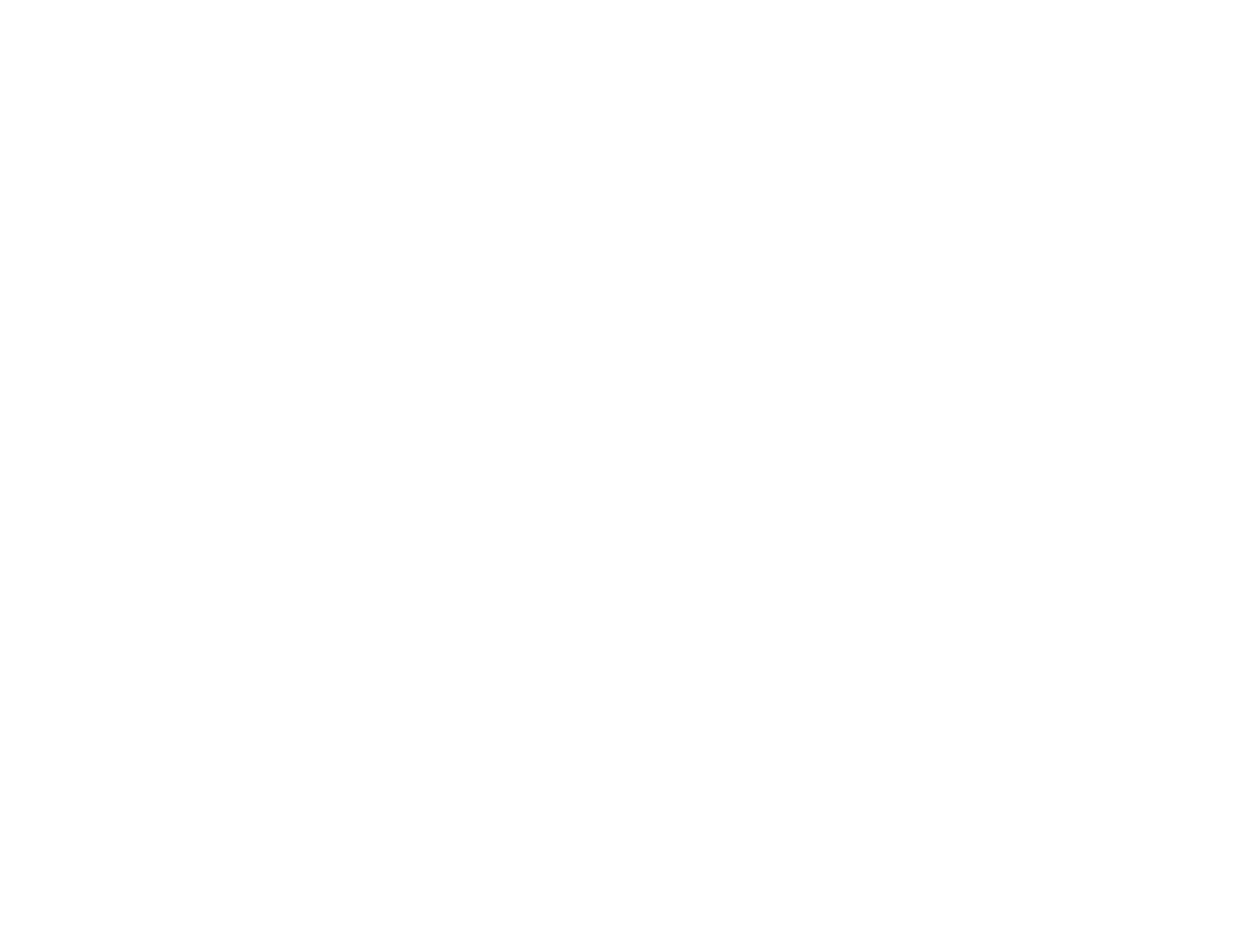
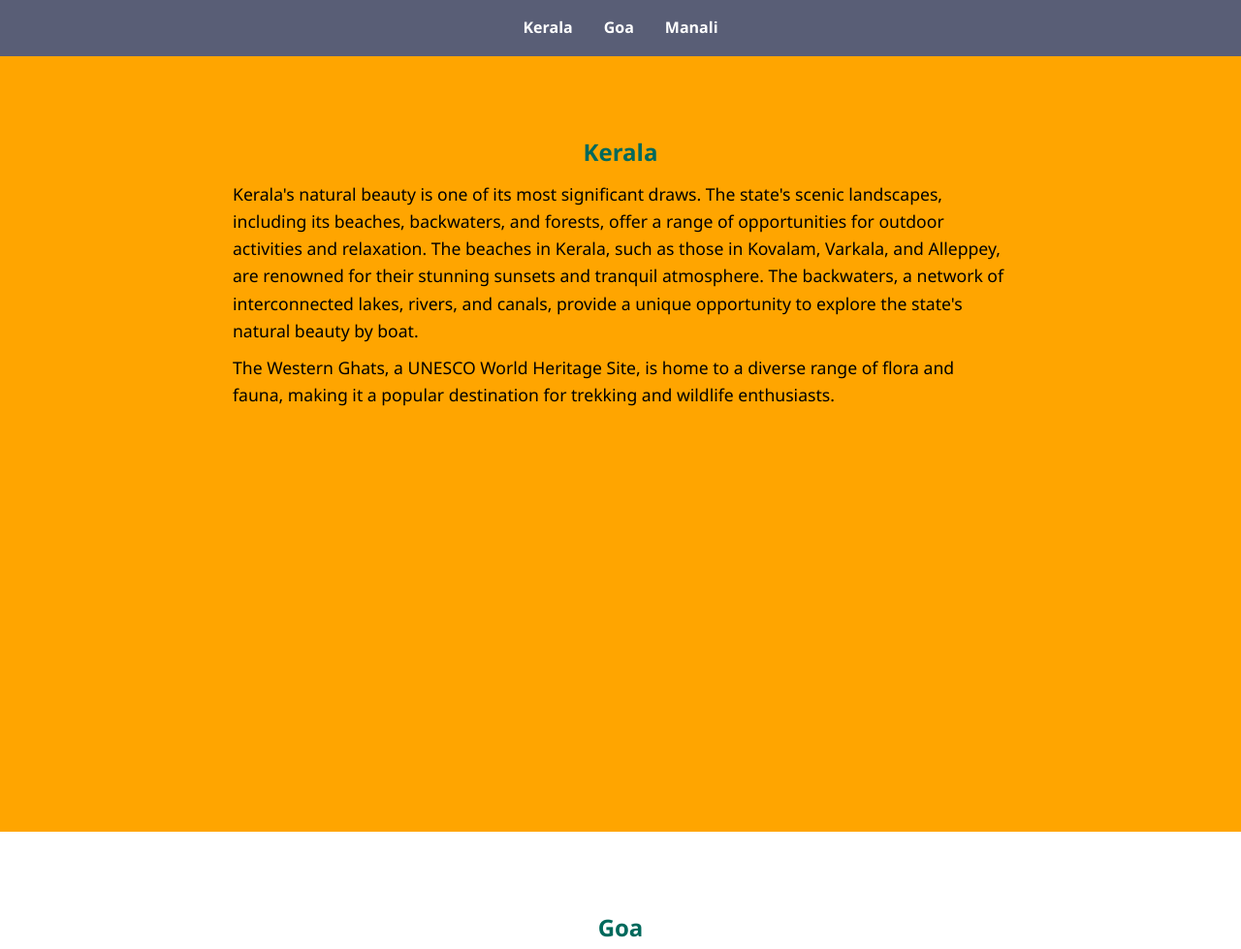
Before and after one commit to Srinivas-BH/project1-10, a plain HTML site: page project5/index.html in a window 1280 px wide. Shown: the top 979 px of the page at 97% size. Before the commit the page ends 800 px from the top, so only its background shows below. Drawn offline with Linux system fonts and the light colour scheme.

Commit message:
completed project 5

```diff
--- a/project5/index.html
+++ b/project5/index.html
@@ -1,11 +1,54 @@
 <!DOCTYPE html>
 <html lang="en">
 <head>
-    <meta charset="UTF-8">
-    <meta name="viewport" content="width=device-width, initial-scale=1.0">
-    <title>Document</title>
+  <meta charset="UTF-8" />
+  <meta name="viewport" content="width=device-width, initial-scale=1.0"/>
+  <title>Explore tourism</title>
+  <link rel="stylesheet" href="style.css">
 </head>
 <body>
 
+  <nav>
+    <ul>
+      <li><a href="#kerala">Kerala</a></li>
+      <li><a href="#goa">Goa</a></li>
+      <li><a href="#manali">Manali</a></li>
+    </ul>
+  </nav>
+
+
+  <div id="kerala">
+    <h2>Kerala</h2>
+    <p>Kerala's natural beauty is one of its most significant draws. The state's scenic landscapes, including its beaches, backwaters, and forests, offer a range of opportunities for outdoor activities and relaxation. The beaches in Kerala, such as those in Kovalam, Varkala, and Alleppey, are renowned for their stunning sunsets and tranquil atmosphere. The backwaters, a network of interconnected lakes, rivers, and canals, provide a unique opportunity to explore the state's natural beauty by boat.
+</p>
+    <p>The Western Ghats, a UNESCO World Heritage Site, is home to a diverse range of flora and fauna, making it a popular destination for trekking and wildlife enthusiasts.</p>
+  </div>
+
+  <div id="goa">
+    <h2>Goa</h2>
+    <p>Goa, a coastal state in western India, is a popular tourist destination known for its stunning beaches, vibrant nightlife, and rich cultural heritage. Here's an overview of Goa tourism:Goa's beaches are its biggest draw, with popular spots like Palolem, Baga, Calangute, and Colva offering a range of activities, from relaxation to water sports.Goa has a rich cultural heritage, with a blend of Indian and Portuguese influences. The state's historic sites, such as the Basilica of Bom Jesus and the Se Cathedral, showcase its architectural and cultural legacy.
+
+
+
+</p>
+    <p>Goa has a well-developed tourism infrastructure, with a range of accommodation options, from budget-friendly guesthouses to luxury resorts, and a variety of activities and experiences to suit different interests.
+</p>
+  </div>
+
+  <div id="manali">
+    <h2>Manali</h2>
+    <p>Manali, a picturesque hill station in the Indian state of Himachal Pradesh, is a popular tourist destination known for its breathtaking natural beauty, adventure activities, and spiritual significance. Here's an overview of Manali tourism:Manali is a hub for adventure enthusiasts, offering a range of activities like:
+
+- Trekking: Explore the surrounding mountains and forests on foot, with popular treks like the Rohtang Pass and Solang Valley.
+- Skiing: Enjoy skiing in the Solang Valley, which offers slopes for both beginners and experienced skiers.
+- Paragliding: Take to the skies and experience the thrill of paragliding with breathtaking views of the Himalayas.
+- River Rafting: Navigate the rapids of the Beas River and enjoy the scenic views.
+
+
+</p>
+    <p>Manali has a well-developed tourism infrastructure, with a range of accommodation options, from budget-friendly guesthouses to luxury resorts. The town also offers a variety of activities and experiences, including shopping, trekking, and adventure sports.
+</p>
+  </div>
+
 </body>
 </html>
--- /dev/null
+++ b/project5/style.css
@@ -0,0 +1,68 @@
+* {
+      margin: 0;
+      padding: 0;
+      box-sizing: border-box;
+      scroll-behavior: smooth;
+    }
+
+    body {
+      font-family: 'Segoe UI', Tahoma, Geneva, Verdana, sans-serif;
+      line-height: 1.6;
+      background-color: #fffaf0;
+    }
+
+    nav {
+      background-color: #595e76;
+      color: white;
+      padding: 1rem;
+      position: sticky;
+      top: 0;
+      z-index: 1000;
+    }
+
+    nav ul {
+      display: flex;
+      list-style: none;
+      justify-content: center;
+      gap: 2rem;
+    }
+
+    nav a {
+      color: white;
+      text-decoration: none;
+      font-weight: bold;
+    }
+
+    nav a:hover {
+      text-decoration: underline;
+    }
+
+    /* Changed section styles to div */
+    div {
+      padding: 80px 20px;
+      min-height: 100vh;
+    }
+
+    #kerala {
+      background-color: orange;
+    }
+
+    #goa {
+      background-color: white;
+    }
+
+    #manali {
+      background-color: rgb(128, 246, 128);
+    }
+
+    h2 {
+      color: #00695c;
+      text-align: center;
+    }
+
+    p {
+      max-width: 800px;
+      margin: 10px auto;
+      font-size: 1.1rem;
+    }
+    /* Media Query for smaller screens */
```
